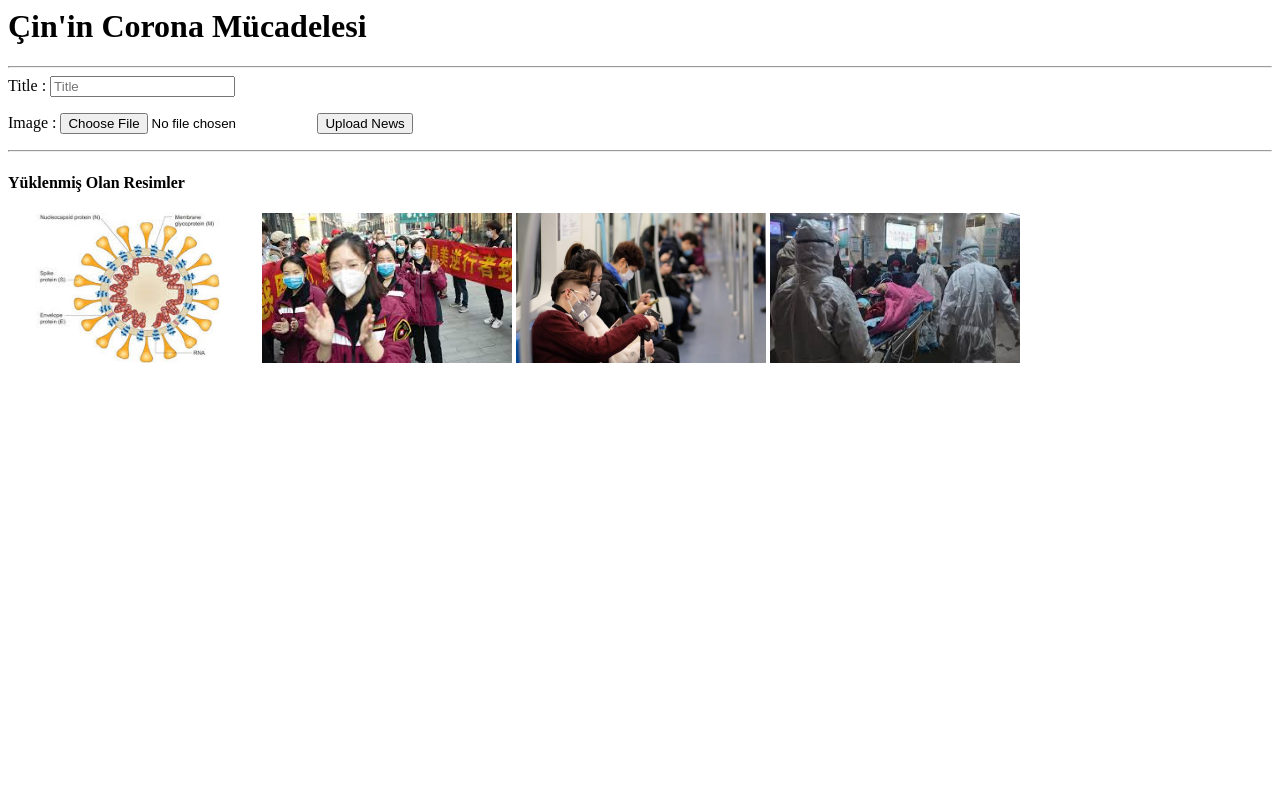
After one commit to OgulcanKaya/Django-Kurumsal-Site, a Django app: page /user/newsaddimage/1 in a window 1280 px wide. The commit adds this page. Run offline with Django 3.2, Linux system fonts and the light colour scheme; a user stored in the database is signed in; data comes from the database, SQL or seed files in the repository; both versions use the stored data as it was after the commit; some libraries are stand-ins or nearby versions.

Commit message:
38. video Tamamlandı! Üyenin içeriğe resim galerisi eklemesi yapıldı.

```diff
--- a/news/models.py
+++ b/news/models.py
@@ -89,6 +89,12 @@
         return mark_safe('<img src="{}" height="50"/>'.format(self.image.url))
     image_tag.short_description = 'Image'
 
+class NewsImageForm(ModelForm):
+    class Meta:
+        model = Images
+        fields = ['title', 'image',]
+
+
 class Comment(models.Model):
     STATUS =(
 
--- /dev/null
+++ b/user/templates/news_galery.html
@@ -0,0 +1,46 @@
+<html>
+<body>
+    <div class="center">
+
+        {% if messages %}
+            {% for message in messages %}
+                <div class="alert alert-warning{{ message.tags }}" role="alert" style="background-color: #888888">
+                    <p style="color:#a6e1ec ">{{ message| safe }}</p>
+                </div>
+            {% endfor %}
+        {% endif %}
+    </div>
+
+    <div class="blog">
+        <div class="row">
+            <div class="col-md-9">
+                <h1 id="comments_title" class="center">{{ new.title}}</h1>
+                <hr>
+                <!-- İçerik Başlangıç -->
+                <div class="blog-content">
+                    <form method="POST" enctype="multipart/form-data">
+                        {% csrf_token %}
+                        <input type="hidden" name="news_id" id="id_news_id" value="{{ news.id }}">
+                        <label for="id_title"> Title : </label>
+                        <input type="text" name="title" class="input-group" placeholder="Title" maxlength="50" id="id_title_id" value="{{ news.id }}"><p></p>
+                        <label for="id_title"> Image : </label>
+                        <input type="file" name="image" class="input-group" placeholder="İmage" accept="image/*" required id="id_image_id" value="{{ news.id }}">
+                        <button class="btn btn btn-primary button" type="submit"> Upload News</button>
+                    </form>
+                </div>
+                <!-- İçerik Bitiş -->
+            </div><!--/.row-->
+
+            <hr>
+            <h4>Yüklenmiş Olan Resimler</h4>
+            {% for rs in images %}
+                <img src="{{ rs.image.url }}" height="150" width="250">
+            {% endfor %}
+
+        </div><!--/.row-->
+
+    </div><!--/.blog-->
+
+
+</body>
+</html>
--- a/user/urls.py
+++ b/user/urls.py
@@ -14,7 +14,7 @@
     path('mynews/', views.my_news, name='my_news'),
     path('news_edit/<int:id>', views.news_edit, name='news_edit'),
     path('news_delete/<int:id>', views.news_delete, name='news_delete'),
-
+    path('newsaddimage/<int:id>', views.news_add_image, name='news_add_image'),
     # ex: /polls/5/
 
 
--- a/user/views.py
+++ b/user/views.py
@@ -8,7 +8,7 @@
 
 # Create your views here.
 from Home.models import UserProfile, Setting
-from news.models import Category, Comment, News, NewsForm
+from news.models import Category, Comment, News, NewsForm, NewsImageForm, Images
 from user.forms import UserUpdateForm, ProfileUpdateForm
 
 
@@ -188,3 +188,31 @@
     News.objects.filter(id=id, user_id=current_user.id).delete()
     messages.success(request, 'Your News has been deleted successfuly.')
     return HttpResponseRedirect('/user/mynews')
+
+
+@login_required(login_url='/login')
+def news_add_image(request,id):
+    if request.method == 'POST':
+        lasturl = request.META.get('HTTP_REFERER')
+        form = NewsImageForm(request.POST, request.FILES)
+        if form.is_valid():
+            data = Images()
+            data.title = form.cleaned_data['title']
+            data.news_id = id
+            data.image = form.cleaned_data['image']
+            data.save()
+            messages.success(request, 'Your Image has been successfuly uploaded ')
+            return HttpResponseRedirect(lasturl)
+        else:
+            messages.error(request, 'Image Form Eror. Please Check; <br>' + str(form.errors))
+            return HttpResponseRedirect(lasturl)
+    else:
+        new = News.objects.get(id=id)
+        images = Images.objects.filter(news_id=id)
+        form = NewsImageForm()
+        context = {
+        'new': new,
+        'images': images,
+        'form': form,
+        }
+        return render(request, 'news_galery.html', context)
```
Also changed, not shown: user/templates/user_news.html (+11 -6 lines), Home/static/images/gallery.ico (added), db.sqlite3, uploads/images/1545.jpg (added).
